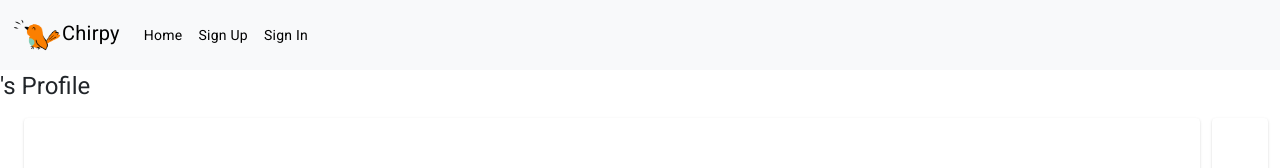
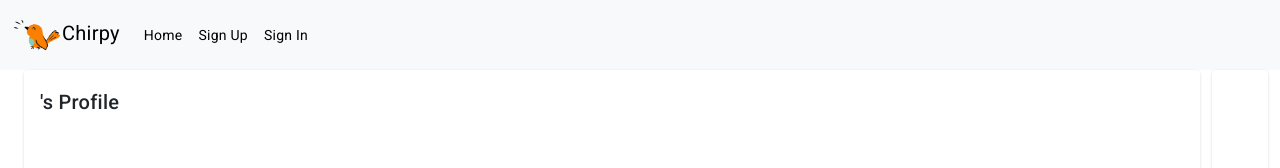
Before and after one commit to goodonone/frontend-final-project, an Angular app: page /profile/1 in a window 1280 px wide. Shown: the top 168 px of the page. Built offline with nearby package versions, Linux system fonts and the light colour scheme; no server answers.

Commit message:
Styling edits To Profile Page

```diff
--- a/src/app/components/profile/profile.component.html
+++ b/src/app/components/profile/profile.component.html
@@ -1,9 +1,9 @@
-<h1>{{currentUser.userName}}'s Profile</h1>
-
-
 <div class="container-fluid profileInfo">
     <div class="container-fluid profileText">
         <mat-card>
+            <mat-card-header>
+                <mat-card-title class="title">{{currentUser.userName}}'s Profile</mat-card-title>
+              </mat-card-header>
             <mat-card-content>
                 <p>{{currentUser.firstName}}</p><br>
                 <p>{{currentUser.lastName}}</p><br>
@@ -11,6 +11,7 @@
                 <p>{{currentUser.City}}</p><br>
                 <p>{{currentUser.State}}</p><br>
                 <p>{{currentUser.Zipcode}}</p><br>
+                <p>{{currentUser.memberSince}}</p><br>
             </mat-card-content>
         </mat-card>
     </div>
```
